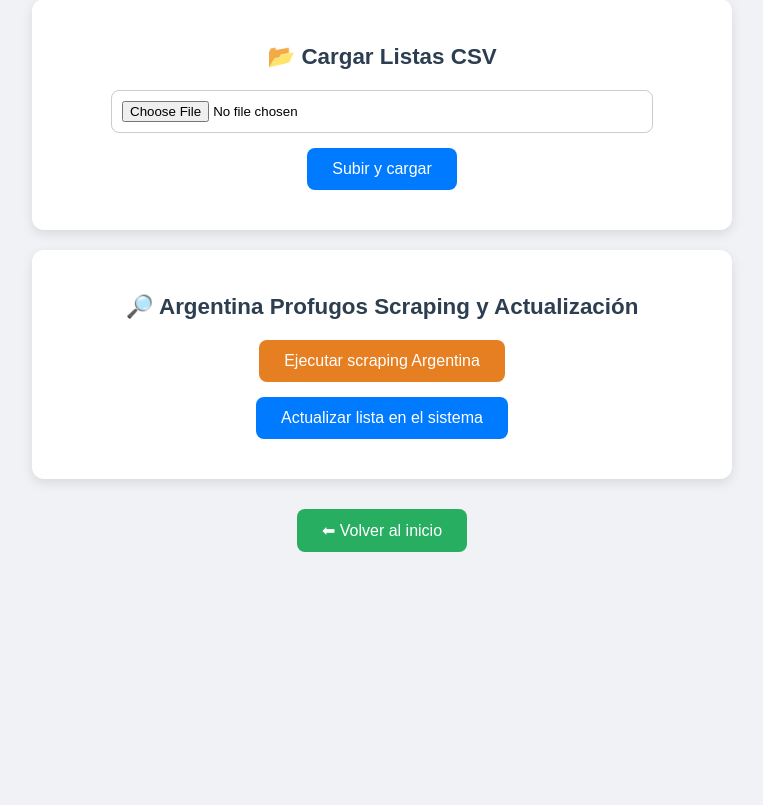
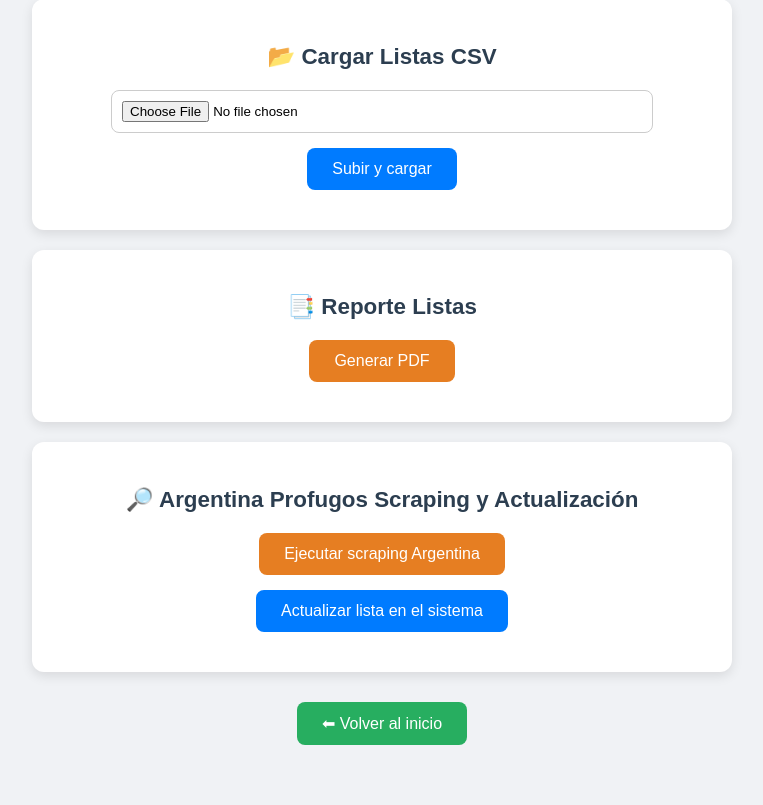
Before and after one commit to EstebanDuque123/NovaSAR, a Django app: page /scraping/cargar_listas/ in a window 1280 px wide. Shown: the part 149-954 px from the top of the page, without its empty margins (258-1021 px from the left). Before the commit the page ends 701 px from the top, so only its background shows below. Run offline with Django 5.2, Linux system fonts and the light colour scheme.

Commit message:
reporte listas pdf

```diff
--- a/NovaSAR/settings.py
+++ b/NovaSAR/settings.py
@@ -40,7 +40,7 @@ INSTALLED_APPS = [
     'django.contrib.staticfiles',
     'Buscador',
     'usuarios',
-    'scraping'
+    'scraping',
 ]
 
 MIDDLEWARE = [
--- a/scraping/templates/scraping/cargar_listas.html
+++ b/scraping/templates/scraping/cargar_listas.html
@@ -151,6 +151,14 @@
         {% endif %}
     </div>
 
+    <!-- Reporte PDF -->
+    <div class="card">
+        <h2>📑 Reporte Listas</h2>
+        <form method="get" action="{% url 'scraping:exportar_pdf' %}">
+            <button type="submit" class="btn-alt">Generar PDF</button>
+        </form>
+    </div>
+
     <!-- Scraping + Actualizar -->
     <div class="card">
         <h2>🔎 Argentina Profugos Scraping y Actualización</h2>
--- a/scraping/urls.py
+++ b/scraping/urls.py
@@ -7,5 +7,5 @@ urlpatterns = [
     path("cargar_listas/", views.cargar_listas, name="cargar_listas"),
     path("scrape-argentina/", views.scrape_argentina, name="scrape_argentina"),
     path("actualizar-lista/", views.actualizar_lista, name="actualizar_lista"),
-
+    path("exportar-listas-pdf/", views.exportar_pdf, name="exportar_pdf"),
 ]
--- a/scraping/views.py
+++ b/scraping/views.py
@@ -8,6 +8,11 @@ import pandas as pd
 from django.http import HttpResponse
 from Buscador.models import Lista, PersonaLista
 from datetime import datetime
+from django.contrib.auth.models import Group
+from reportlab.platypus import SimpleDocTemplate, Table, TableStyle, Paragraph
+from reportlab.lib.pagesizes import A4
+from reportlab.lib import colors
+from reportlab.lib.styles import getSampleStyleSheet
 
 def cargar_listas(request):
     if request.method == "POST" and request.FILES.get("archivo"):
@@ -139,3 +144,61 @@ def actualizar_lista(request):
         f"✅ Lista sincronizada. Se agregaron {total_agregados} nuevos registros y se eliminaron {total_eliminados} que ya no estaban en el scraping."
     )
     return redirect("scraping:cargar_listas")
+
+
+# Obtener todas las listas
+listas = Lista.objects.all()
+
+# Filtrar por fuente
+dian = Lista.objects.filter(fuente="DIAN")
+
+# Exportar a PDF (ejemplo rápido)
+from reportlab.platypus import SimpleDocTemplate, Table, TableStyle
+from reportlab.lib import colors
+from io import BytesIO
+
+
+
+def exportar_pdf(request):
+    data = [["ID", "Nombre", "Fuente", "Tipo", "Fecha Actualización"]]
+
+    # Estilos para que el texto se ajuste
+    styles = getSampleStyleSheet()
+    style_normal = styles["Normal"]
+
+    for lista in Lista.objects.all():
+        # Cada valor se convierte en Paragraph para que haga wrap si es largo
+        data.append([
+            Paragraph(str(lista.id), style_normal),
+            Paragraph(lista.nombre, style_normal),
+            Paragraph(lista.fuente, style_normal),
+            Paragraph(lista.tipo, style_normal),
+            Paragraph(str(lista.fecha_actualizacion), style_normal),
+        ])
+
+    pdf_path = "listas.pdf"
+    pdf = SimpleDocTemplate(pdf_path, pagesize=A4, leftMargin=30, rightMargin=30)
+
+    # Ajustar ancho de columnas proporcional
+    num_columnas = len(data[0])
+    ancho_total = A4[0] - pdf.leftMargin - pdf.rightMargin
+    ancho_columnas = [ancho_total / num_columnas] * num_columnas
+
+    table = Table(data, colWidths=ancho_columnas)
+    table.setStyle(TableStyle([
+        ("BACKGROUND", (0,0), (-1,0), colors.grey),
+        ("TEXTCOLOR", (0,0), (-1,0), colors.whitesmoke),
+        ("ALIGN", (0,0), (-1,0), "CENTER"),
+        ("ALIGN", (0,1), (-1,-1), "LEFT"),  # contenido alineado a la izquierda
+        ("GRID", (0,0), (-1,-1), 1, colors.black),
+        ("VALIGN", (0,0), (-1,-1), "TOP"),  # evita que el texto se superponga verticalmente
+        ("FONTSIZE", (0,0), (-1,-1), 9),    # reduce tamaño de texto
+    ]))
+
+    pdf.build([table])
+
+    # Retornar PDF como descarga
+    with open(pdf_path, "rb") as f:
+        response = HttpResponse(f.read(), content_type='application/pdf')
+        response['Content-Disposition'] = f'attachment; filename="listas.pdf"'
+        return response
```
Also changed, not shown: 1 other file.
